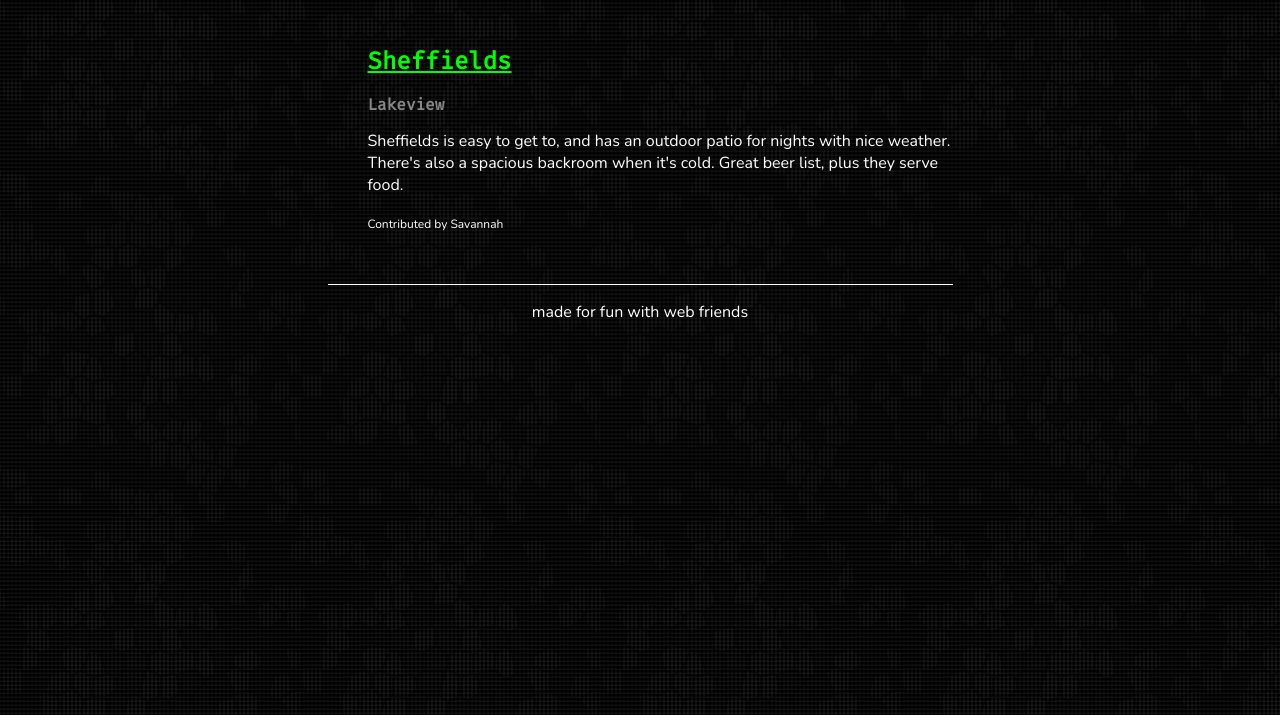
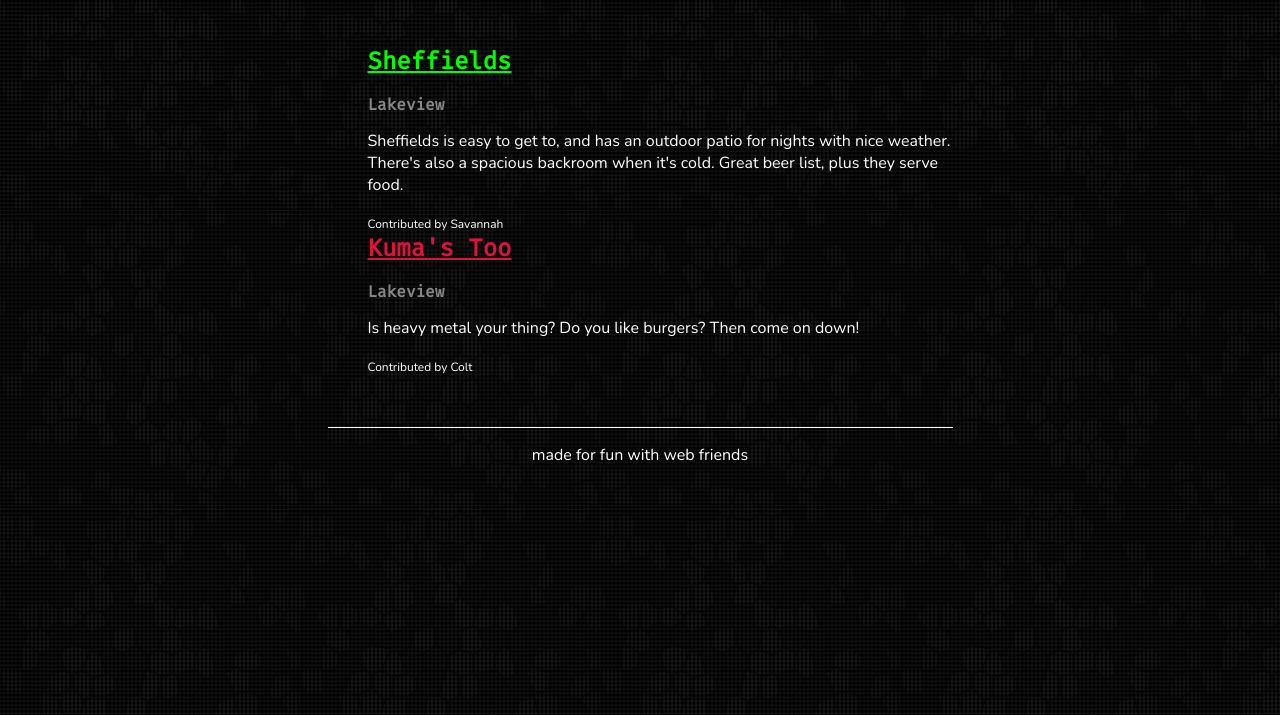
Before and after one commit to coltborg/chicago-bars-for-meetups, a plain HTML site: page index.html in a window 1280 px wide. Shown: the part 85-800 px from the top of the page. Drawn offline with nearby package versions, Linux system fonts and the light colour scheme.

Commit message:
Add new list item for Kuma's

```diff
--- a/index.html
+++ b/index.html
@@ -20,6 +20,12 @@
         <p>Sheffields is easy to get to, and has an outdoor patio for nights with nice weather. There's also a spacious backroom when it's cold. Great beer list, plus they serve food.</p>
         <small>Contributed by Savannah</small>
       </li>
+      <li>
+        <h2><a style="color: crimson;" href="#">Kuma's Too</a></h2>
+        <h4>Lakeview</h4>
+        <p>Is heavy metal your thing? Do you like burgers? Then come on down!</p>
+        <small>Contributed by Colt</small>
+      </li>
     </ul>
 
     <footer>
```
